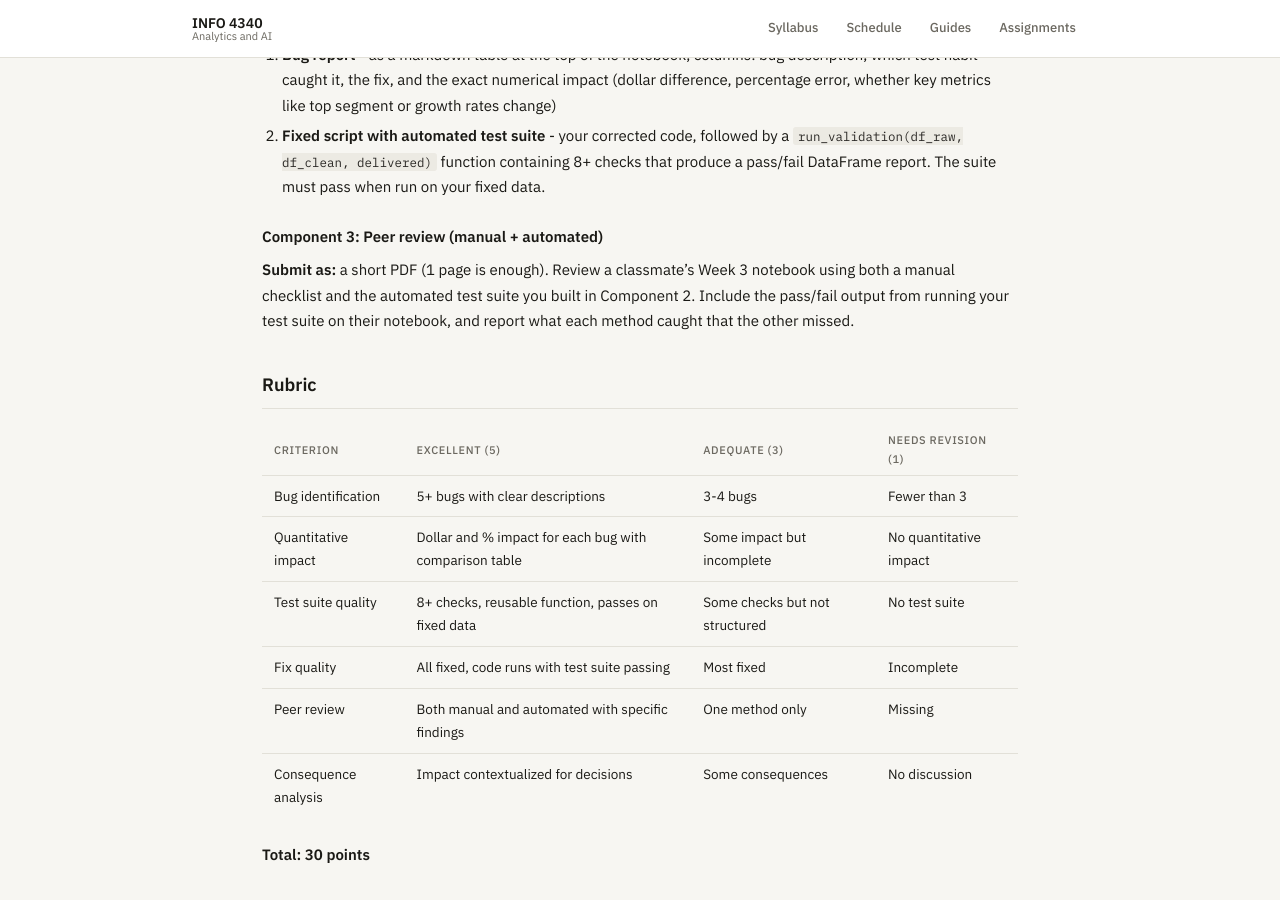
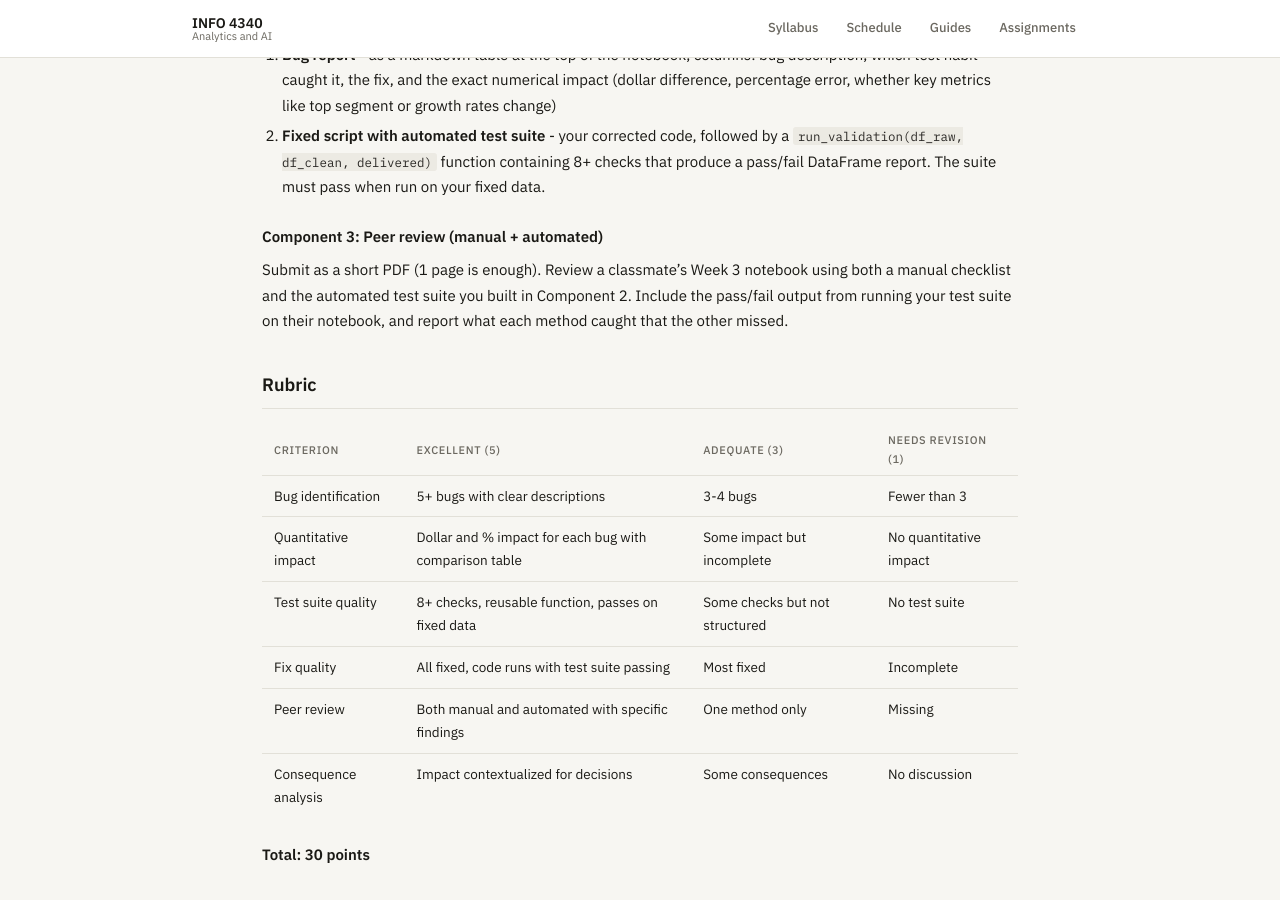
Before and after one commit to steflangehennig/info4340, a Jekyll site: the page built from assignments/week-4-debugging.md, in a window 1280 px wide and 900 px high, scrolled down 399 px. Built offline with Jekyll 4.4.1, drawn with Linux system fonts in a browser that asks for light colours.

```diff
--- a/assignments/week-4-debugging.md
+++ b/assignments/week-4-debugging.md
@@ -18,7 +18,7 @@ Submit as a single Jupyter notebook (`.ipynb`) with rendered .html that runs top
 
 ### Component 3: Peer review (manual + automated)
 
-**Submit as:** a short PDF (1 page is enough). Review a classmate's Week 3 notebook using both a manual checklist and the automated test suite you built in Component 2. Include the pass/fail output from running your test suite on their notebook, and report what each method caught that the other missed.
+Submit as a short PDF (1 page is enough). Review a classmate's Week 3 notebook using both a manual checklist and the automated test suite you built in Component 2. Include the pass/fail output from running your test suite on their notebook, and report what each method caught that the other missed.
 
 ## Rubric
 
```
